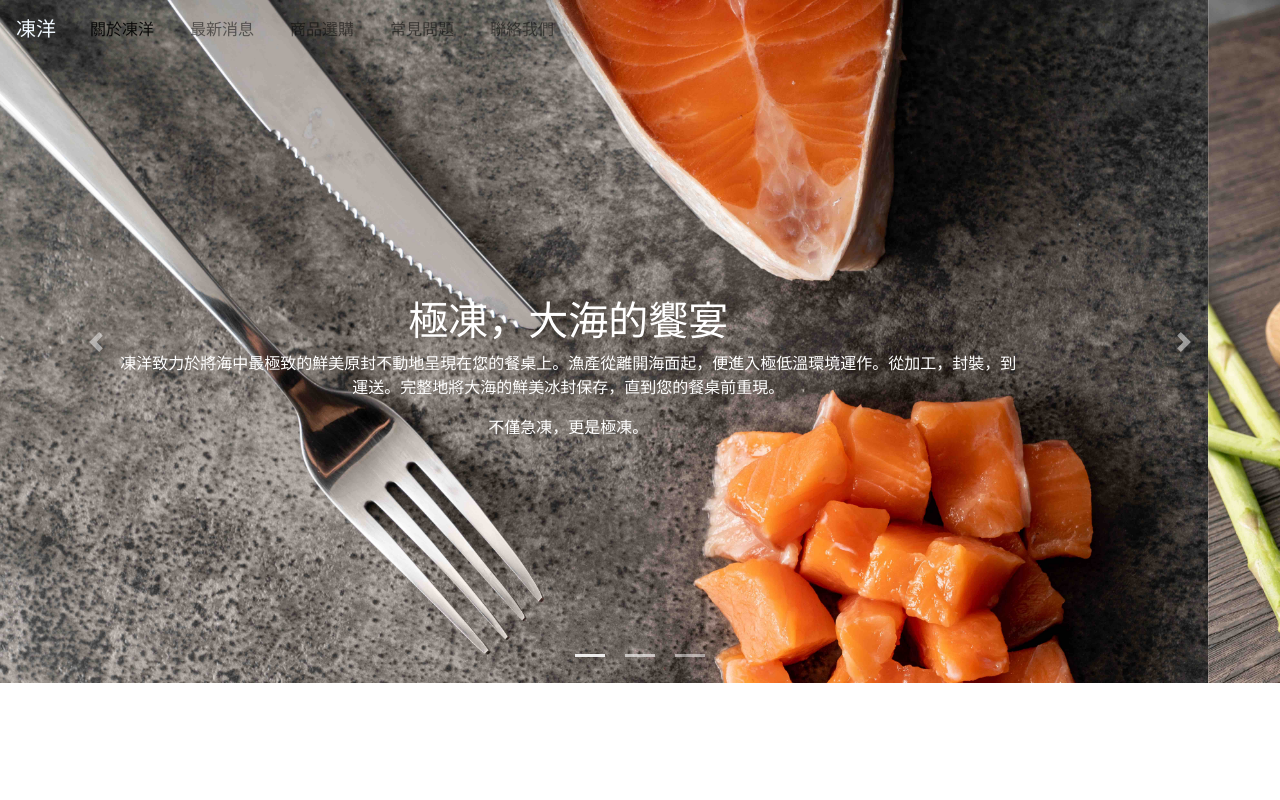
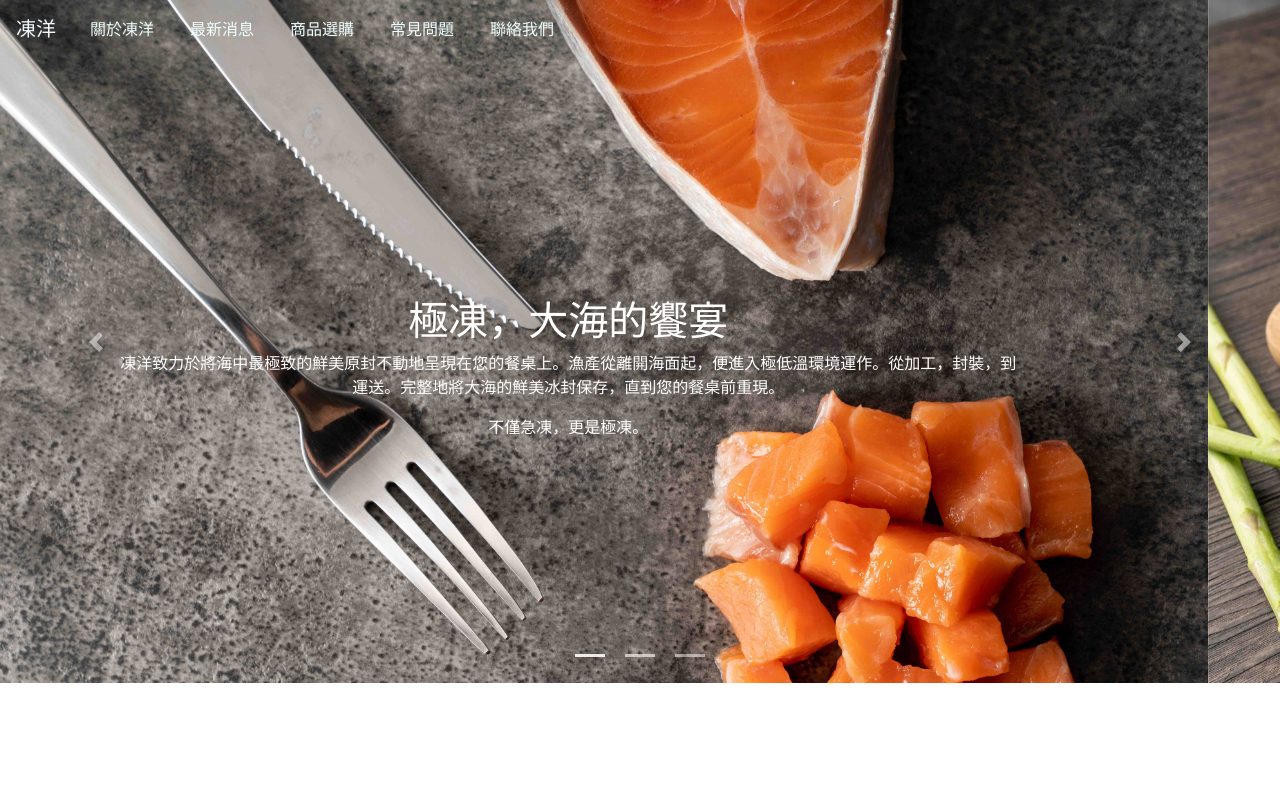
Before and after one commit to movingroovin/MEVN, a Vue app in the folder client/: page / in a window 1280 px wide. Shown: the top 800 px of the page. Built offline with nearby package versions, Linux system fonts and the light colour scheme; no server answers.

Commit message:
import fontawesome

```diff
--- a/client/public/index.html
+++ b/client/public/index.html
@@ -5,6 +5,7 @@
     <meta http-equiv="X-UA-Compatible" content="IE=edge">
     <meta name="viewport" content="width=device-width,initial-scale=1.0">
     <link rel="icon" href="<%= BASE_URL %>favicon.ico">
+    <script src="https://kit.fontawesome.com/0bde149af6.js" crossorigin="anonymous"></script>
     <title>Ocean-Ice</title>
   </head>
   <body>
--- a/client/src/views/Home.vue
+++ b/client/src/views/Home.vue
@@ -3,12 +3,13 @@
   <nav class="navbar navbar-expand-lg navbar-light navbar-transparent">
     <a class="navbar-brand" href="#">凍洋</a>
     <button class="navbar-toggler" type="button" data-toggle="collapse" data-target="#navbarTogglerDemo02" aria-controls="navbarTogglerDemo02" aria-expanded="false" aria-label="Toggle navigation">
-      <span class="navbar-toggler-icon"></span>
+      <span class="navbar-toggler-icon">
+      <i class="fas fa-bars" style="color:#fff; font-size:28px;"></i></span>
     </button>
 
     <div class="collapse navbar-collapse" id="navbarTogglerDemo02">
       <ul class="navbar-nav mr-auto mt-2 mt-lg-0">
-        <li class="nav-item active">
+        <li class="nav-item">
           <a class="nav-link" href="#">關於凍洋<span class="sr-only">(current)</span></a>
         </li>
         <li class="nav-item">
@@ -158,6 +159,9 @@ li {
 .navbar-brand {
   color: aliceblue;
 }
+.navbar-nav .nav-item .nav-link {
+  color: azure;
+}
 .carousel {
   top: 0;
   height: 80%;
```
